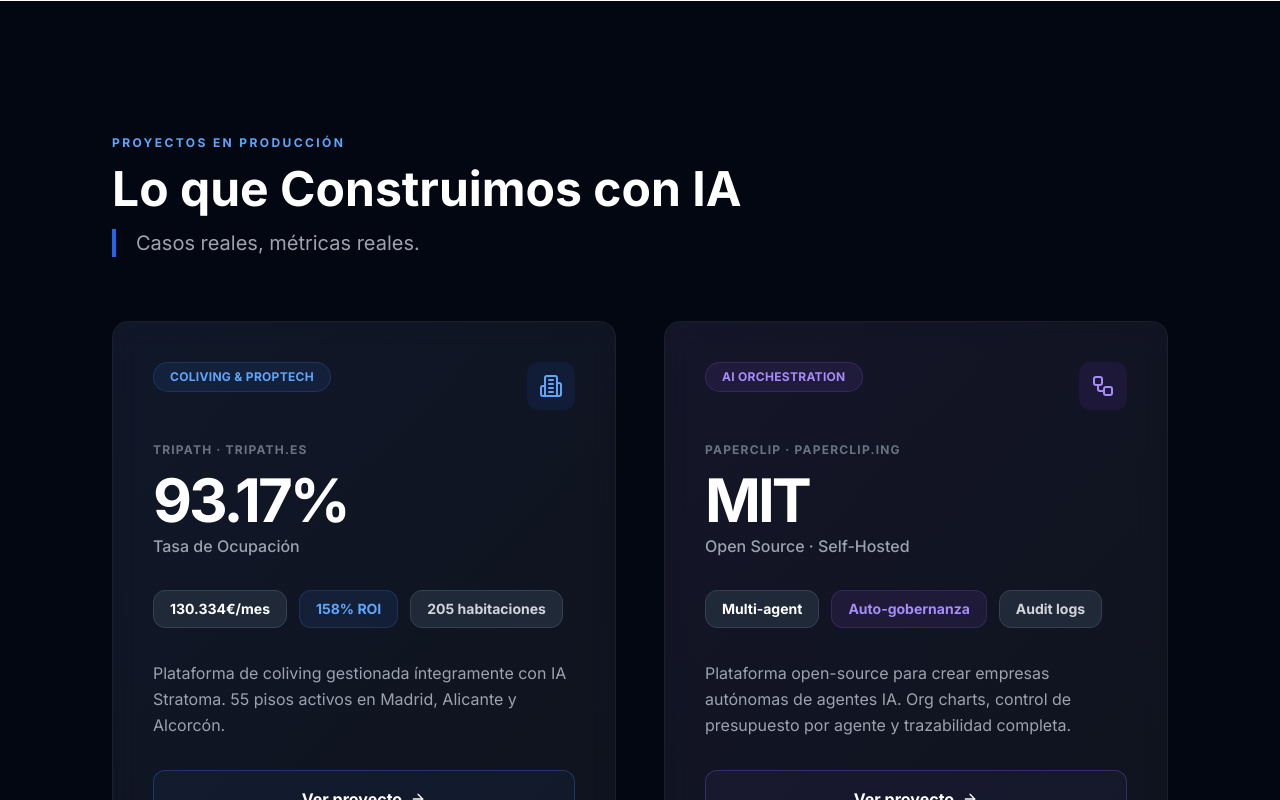
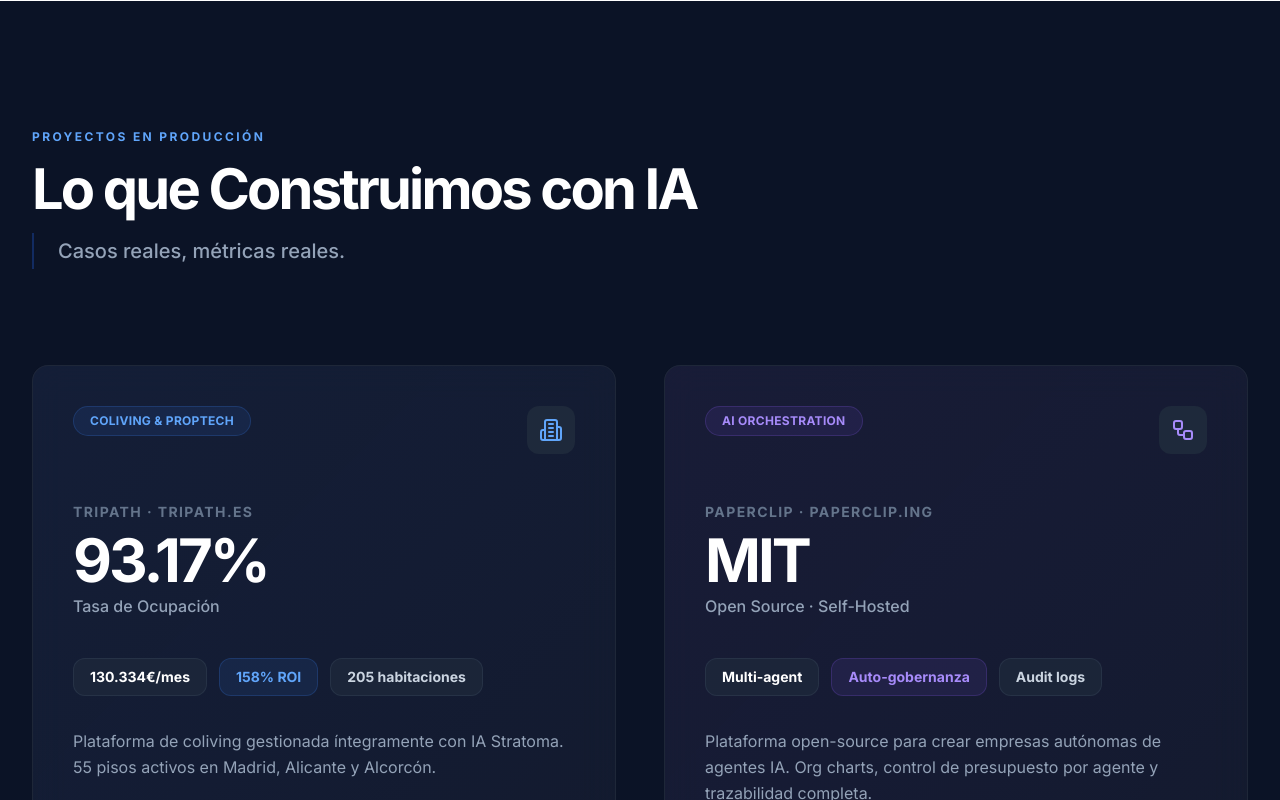
Before and after one commit to DoubleN96/stratomai-web, a Next.js app: page / in a window 1280 px wide. Shown: the part 4700-5500 px from the top of the page. Built offline with nearby package versions, Linux system fonts and the light colour scheme.

Commit message:
feat: Proyectos section - Stitch glassmorphism design (Tripath + Paperclip)

```diff
--- a/app/page.tsx
+++ b/app/page.tsx
@@ -532,60 +532,65 @@
       </section>
 
 
-      {/* Proyectos en Producción - Tripath & Paperclip */}
-      <section className="py-20 lg:py-32 bg-gray-950" id="proyectos">
-        <div className="max-w-6xl mx-auto px-6 lg:px-12">
+
+      {/* Proyectos en Producción — Diseño generado con Stitch */}
+      <section className="py-24 lg:py-32 bg-[#0b1326]" id="proyectos">
+        <div className="max-w-7xl mx-auto px-8">
+          {/* Section Header — fiel al diseño Stitch */}
           <motion.div
             initial={{ opacity: 0, y: 20 }}
             whileInView={{ opacity: 1, y: 0 }}
             viewport={{ once: true }}
-            className="mb-16"
+            className="flex flex-col gap-4 mb-16 md:mb-24"
           >
-            <span className="text-blue-400 font-bold text-xs tracking-[0.2em] uppercase">PROYECTOS EN PRODUCCIÓN</span>
-            <h2 className="text-4xl lg:text-5xl font-bold text-white mt-3 mb-4 leading-tight">
+            <span className="text-blue-400 font-bold tracking-[0.2em] text-xs uppercase">PROYECTOS EN PRODUCCIÓN</span>
+            <h2 className="text-[2.5rem] md:text-[3.5rem] font-extrabold tracking-tighter leading-none text-white">
               Lo que Construimos con IA
             </h2>
-            <p className="text-xl text-gray-400 border-l-4 border-blue-600 pl-5">
+            <p className="text-slate-400 text-lg md:text-xl font-medium max-w-2xl border-l-2 border-blue-600/30 pl-6 py-1">
               Casos reales, métricas reales.
             </p>
           </motion.div>
 
-          <div className="grid md:grid-cols-2 gap-8 lg:gap-12">
-            {/* Card Tripath */}
+          {/* Projects Grid — estructura Stitch */}
+          <div className="grid grid-cols-1 md:grid-cols-2 gap-8 md:gap-12">
+
+            {/* CARD 1 - Tripath */}
             <motion.div
               initial={{ opacity: 0, y: 20 }}
               whileInView={{ opacity: 1, y: 0 }}
               viewport={{ once: true }}
               transition={{ delay: 0.1 }}
-              className="group relative rounded-2xl p-8 lg:p-10 overflow-hidden border border-white/5 bg-white/5 hover:bg-white/10 hover:border-blue-500/30 transition-all duration-500"
-              style={{ backdropFilter: 'blur(16px)' }}
+              className="glass-card group rounded-2xl p-8 md:p-10 relative overflow-hidden"
             >
               <div className="absolute inset-0 bg-gradient-to-br from-blue-600/5 to-transparent pointer-events-none"></div>
               <div className="relative z-10 flex flex-col h-full">
-                <div className="flex justify-between items-start mb-8">
+                <div className="flex justify-between items-start mb-12">
                   <span className="bg-blue-500/10 text-blue-400 px-4 py-1.5 rounded-full text-xs font-bold tracking-wide uppercase border border-blue-500/20">
                     Coliving &amp; PropTech
                   </span>
-                  <div className="w-12 h-12 rounded-xl bg-blue-600/10 flex items-center justify-center text-blue-400 group-hover:scale-110 transition-transform duration-300">
+                  <div className="w-12 h-12 rounded-xl bg-slate-800 flex items-center justify-center text-blue-400 group-hover:scale-110 transition-transform">
                     <Building2 className="w-6 h-6" />
                   </div>
                 </div>
-                <p className="text-gray-500 text-xs font-bold uppercase tracking-widest mb-3">Tripath · tripath.es</p>
-                <div className="text-6xl font-black tracking-tighter text-white mb-1">93.17%</div>
-                <p className="text-gray-400 font-medium mb-8">Tasa de Ocupación</p>
+                <div className="mb-10">
+                  <h3 className="text-slate-500 text-sm font-bold uppercase tracking-widest mb-2">Tripath · tripath.es</h3>
+                  <div className="text-5xl md:text-6xl font-black tracking-tighter text-white">93.17%</div>
+                  <p className="text-slate-400 font-medium mt-1">Tasa de Ocupación</p>
+                </div>
                 <div className="flex flex-wrap gap-3 mb-8">
-                  <span className="bg-gray-800 px-4 py-2 rounded-xl border border-gray-700 text-sm font-bold text-white">130.334€/mes</span>
+                  <span className="bg-slate-800/80 px-4 py-2 rounded-xl border border-slate-700/50 text-sm font-bold text-white">130.334€/mes</span>
                   <span className="bg-blue-500/10 px-4 py-2 rounded-xl border border-blue-500/20 text-sm font-bold text-blue-400">158% ROI</span>
-                  <span className="bg-gray-800 px-4 py-2 rounded-xl border border-gray-700 text-sm font-bold text-gray-300">205 habitaciones</span>
+                  <span className="bg-slate-800/80 px-4 py-2 rounded-xl border border-slate-700/50 text-sm font-bold text-slate-300">205 habitaciones</span>
                 </div>
-                <p className="text-gray-400 leading-relaxed mb-8 flex-grow">
+                <p className="text-slate-400 leading-relaxed mb-12 flex-grow">
                   Plataforma de coliving gestionada íntegramente con IA Stratoma. 55 pisos activos en Madrid, Alicante y Alcorcón.
                 </p>
                 <a
                   href="https://tripath.es"
                   target="_blank"
                   rel="noopener noreferrer"
-                  className="flex items-center justify-center gap-2 w-full py-4 rounded-xl border border-blue-500/30 bg-blue-500/5 hover:bg-blue-500/15 text-white font-bold transition-all duration-300 group-hover:border-blue-400"
+                  className="w-full py-4 rounded-xl border border-blue-500/30 bg-blue-500/5 hover:bg-blue-500/20 text-white font-bold transition-all duration-300 flex items-center justify-center gap-2 group-hover:border-blue-400"
                 >
                   Ver proyecto
                   <ArrowRight className="w-4 h-4 transition-transform group-hover:translate-x-1" />
@@ -593,50 +598,53 @@
               </div>
             </motion.div>
 
-            {/* Card Paperclip */}
+            {/* CARD 2 - Paperclip */}
             <motion.div
               initial={{ opacity: 0, y: 20 }}
               whileInView={{ opacity: 1, y: 0 }}
               viewport={{ once: true }}
               transition={{ delay: 0.2 }}
-              className="group relative rounded-2xl p-8 lg:p-10 overflow-hidden border border-white/5 bg-white/5 hover:bg-white/10 hover:border-violet-500/30 transition-all duration-500"
-              style={{ backdropFilter: 'blur(16px)' }}
+              className="glass-card glass-card-violet group rounded-2xl p-8 md:p-10 relative overflow-hidden"
             >
               <div className="absolute inset-0 bg-gradient-to-br from-violet-600/5 to-transparent pointer-events-none"></div>
               <div className="relative z-10 flex flex-col h-full">
-                <div className="flex justify-between items-start mb-8">
+                <div className="flex justify-between items-start mb-12">
                   <span className="bg-violet-500/10 text-violet-400 px-4 py-1.5 rounded-full text-xs font-bold tracking-wide uppercase border border-violet-500/20">
                     AI Orchestration
                   </span>
-                  <div className="w-12 h-12 rounded-xl bg-violet-600/10 flex items-center justify-center text-violet-400 group-hover:scale-110 transition-transform duration-300">
+                  <div className="w-12 h-12 rounded-xl bg-slate-800 flex items-center justify-center text-violet-400 group-hover:scale-110 transition-transform">
                     <Workflow className="w-6 h-6" />
                   </div>
                 </div>
-                <p className="text-gray-500 text-xs font-bold uppercase tracking-widest mb-3">Paperclip · paperclip.ing</p>
-                <div className="text-6xl font-black tracking-tighter text-white mb-1">MIT</div>
-                <p className="text-gray-400 font-medium mb-8">Open Source · Self-Hosted</p>
+                <div className="mb-10">
+                  <h3 className="text-slate-500 text-sm font-bold uppercase tracking-widest mb-2">Paperclip · paperclip.ing</h3>
+                  <div className="text-5xl md:text-6xl font-black tracking-tighter text-white">MIT</div>
+                  <p className="text-slate-400 font-medium mt-1">Open Source · Self-Hosted</p>
+                </div>
                 <div className="flex flex-wrap gap-3 mb-8">
-                  <span className="bg-gray-800 px-4 py-2 rounded-xl border border-gray-700 text-sm font-bold text-white">Multi-agent</span>
+                  <span className="bg-slate-800/80 px-4 py-2 rounded-xl border border-slate-700/50 text-sm font-bold text-white">Multi-agent</span>
                   <span className="bg-violet-500/10 px-4 py-2 rounded-xl border border-violet-500/20 text-sm font-bold text-violet-400">Auto-gobernanza</span>
-                  <span className="bg-gray-800 px-4 py-2 rounded-xl border border-gray-700 text-sm font-bold text-gray-300">Audit logs</span>
+                  <span className="bg-slate-800/80 px-4 py-2 rounded-xl border border-slate-700/50 text-sm font-bold text-slate-300">Audit logs</span>
                 </div>
-                <p className="text-gray-400 leading-relaxed mb-8 flex-grow">
+                <p className="text-slate-400 leading-relaxed mb-12 flex-grow">
                   Plataforma open-source para crear empresas autónomas de agentes IA. Org charts, control de presupuesto por agente y trazabilidad completa.
                 </p>
                 <a
                   href="https://paperclip.ing"
                   target="_blank"
                   rel="noopener noreferrer"
-                  className="flex items-center justify-center gap-2 w-full py-4 rounded-xl border border-violet-500/30 bg-violet-500/5 hover:bg-violet-500/15 text-white font-bold transition-all duration-300 group-hover:border-violet-400"
+                  className="w-full py-4 rounded-xl border border-violet-500/30 bg-violet-500/5 hover:bg-violet-500/20 text-white font-bold transition-all duration-300 flex items-center justify-center gap-2 group-hover:border-violet-400"
                 >
                   Ver proyecto
                   <ArrowRight className="w-4 h-4 transition-transform group-hover:translate-x-1" />
                 </a>
               </div>
             </motion.div>
+
           </div>
         </div>
       </section>
+
       {/* CTA Madrid - Nuevo */}
       <section className="py-20 bg-gradient-to-r from-blue-700 to-blue-600 text-white">
         <div className="max-w-5xl mx-auto px-6 lg:px-12 text-center">
```
